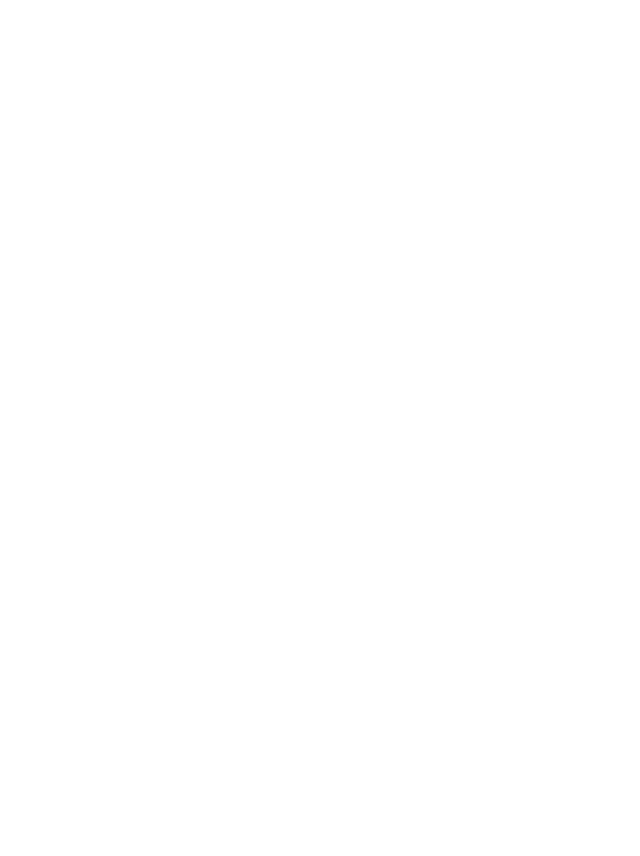
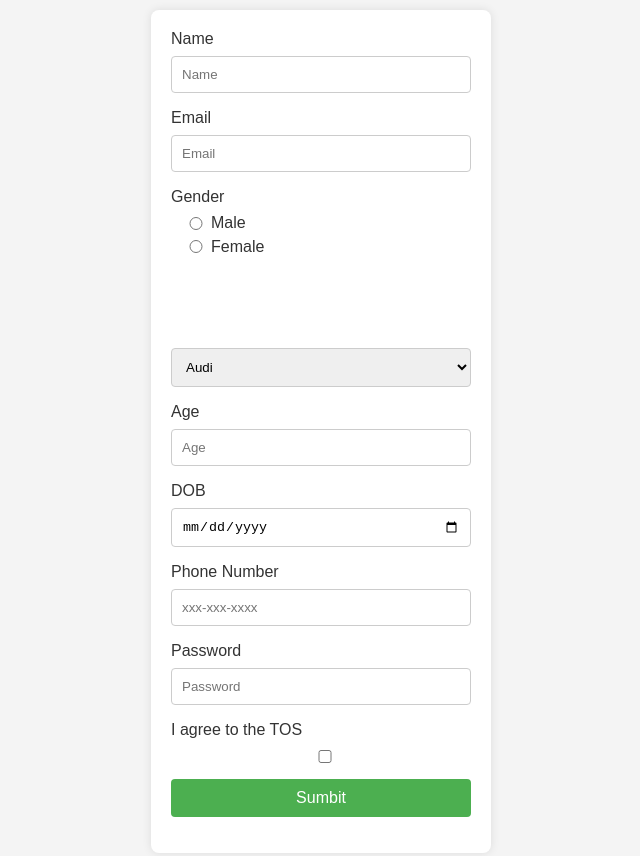
Before and after one commit to acciojob/signup-form-car-FarazAhmad2, a website: page main.html in a window 1280 px wide. Shown: the whole page, without its empty margins (319-959 px from the left). Before the commit the page ends 800 px from the top, so only its background shows below. Drawn offline with Linux system fonts and the light colour scheme.

Commit message:
created a submission

```diff
--- a/main.html
+++ b/main.html
@@ -8,7 +8,35 @@
 
 <body>
 	<!-- the entire body must be written by student -->
-    <script type="text/javascript" src="./script.js">
+    <form action="" method="POST">
+    <label for="name">Name</label>
+    <input type="text" id="name" name="name" placeholder="Name" required>
+    <label for="email">Email</label>
+    <input type="email" name="email" id="email" placeholder="Email" required>
+    <label for="">Gender</label>
+    <input type="radio" name="gender" id="gender_m" required>
+    <label for="gender_m">Male</label>
+    <input type="radio" name="gender" id="gender_f" required>
+    <label for="gender_f">Female</label><br>
+    <select name="cars" id="cars" required>
+      <option value="audi">Audi</option>
+      <option value="bmw">BMW</option>
+      <option value="mercedes">Mercedes</option>
+      <option value="porsche">Porche</option>
+    </select>
+    <label for="age">Age</label>
+    <input type="number" min="18" max="99" id="age" placeholder="Age" required>
+    <label for="dob">DOB</label>
+    <input type="date" id="dob" name="dob" required>
+    <label for="tel">Phone Number</label>
+    <input type="tel" name="phone" id="tel" pattern="[0-9]{3}-[0-9]{3}-[0-9]{4}" placeholder="xxx-xxx-xxxx">
+    <label for="password">Password</label>
+    <input type="password" name="password" id="password" required placeholder="Password">
+    <label for="tos">I agree to the TOS</label>
+    <input type="checkbox" id="tos" name="tos" required>
+    <button type="submit">Sumbit</button>
+  </form>
+	<script type="text/javascript" src="./script.js">
 </script>
 
 </body>
--- a/styles.css
+++ b/styles.css
@@ -1,2 +1,76 @@
+/* Your CSS Code here. */
+body {
+    font-family: 'Arial', sans-serif;
+    background-color: #f4f4f4;
+    margin: 10px;
+    display: flex;
+    justify-content: center;
+    align-items: center;
+  }
 
-/* Your CSS Code here. */
+  form {
+    background-color: #fff;
+    padding: 20px;
+    border-radius: 8px;
+    box-shadow: 0 0 10px rgba(0, 0, 0, 0.1);
+    width: 300px;
+  }
+
+  label {
+    display: block;
+    margin-bottom: 8px;
+    color: #333;
+  }
+
+  input,
+  select,
+  button {
+    width: 100%;
+    padding: 10px;
+    margin-bottom: 16px;
+    box-sizing: border-box;
+    border: 1px solid #ccc;
+    border-radius: 4px;
+  }
+
+  input[type="radio"] {
+    position: relative;
+    left: -130px;
+  }
+
+#gender_f {
+    position: relative;
+    top: -35px;
+}
+
+label[for="gender_f"] {
+    position: relative;
+    left: 40px;
+    top: -66px;
+}
+
+  label[for="gender_m"] {
+    position: relative;
+    left: 40px;
+    bottom: 32px;
+  }
+
+
+  input[type="radio"],
+  input[type="checkbox"] {
+    margin-right: 5px;
+  }
+
+  button {
+    background-color: #4caf50;
+    color: #fff;
+    cursor: pointer;
+    border: none;
+    border-radius: 4px;
+    padding: 10px;
+    font-size: 16px;
+  }
+
+  button:hover {
+    background-color: #45a049;
+  }
```
